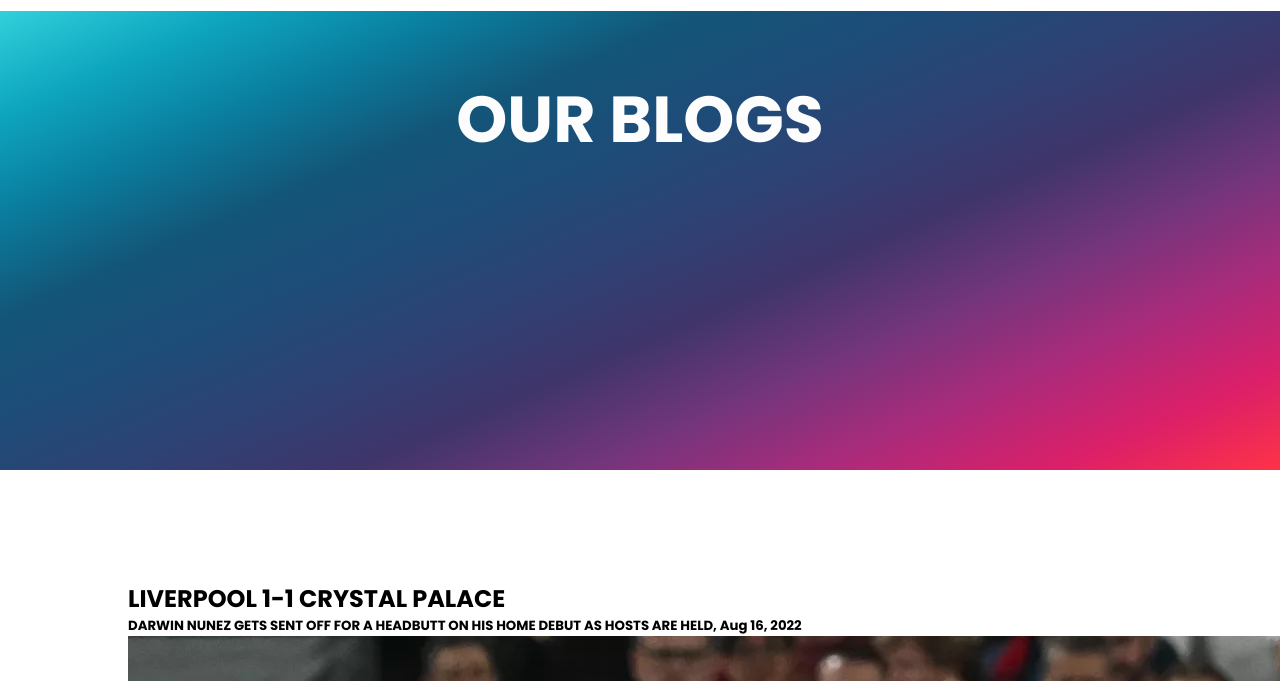
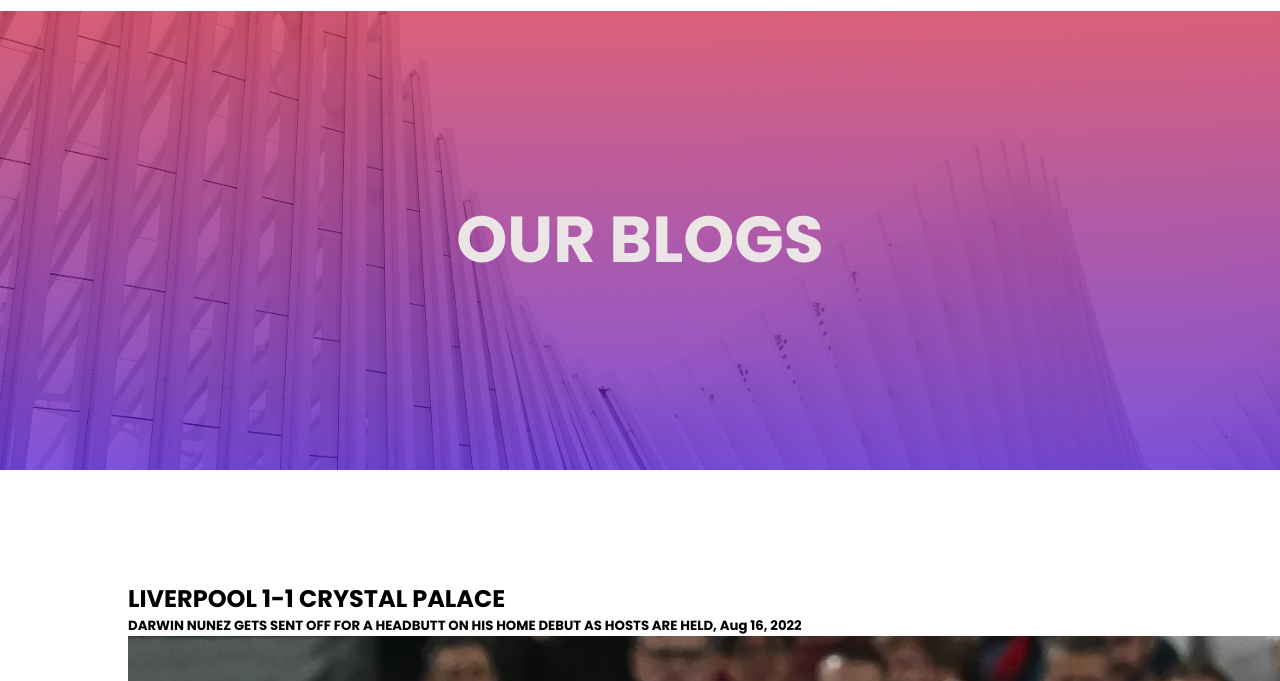
Before and after one commit to HermesDeveloper/Web-SDM, a plain HTML site: page blog.html in a window 1280 px wide. Shown: the part 90-771 px from the top of the page. Drawn offline with Linux system fonts and the light colour scheme.

Commit message:
Finish Demo DEV

```diff
--- a/style.css
+++ b/style.css
@@ -391,19 +391,20 @@ h3{
 .sub-header{
     height: 70vh;
     width: 100%;
+
+    background-image: linear-gradient(rgba(235, 35, 35, 0.7),rgba(77, 13, 204, 0.7)),url(images/background.jpg);
 /*
-    background-image: linear-gradient(rgba(255, 255, 255, 0.7),rgba(235, 229, 247, 0.7)),url(images/background.jpg);
+ background-image: linear-gradient(to left top, #fe3247, #db1f69, #aa2b7b, #73357c, #3f356b, #2e4274, #1d4c78, #135678, #0a7d9e, #0ea6bf, #31d0db, #5ffbf1);
  */
- background-image: linear-gradient(to left top, #fe3247, #db1f69, #aa2b7b, #73357c, #3f356b, #2e4274, #1d4c78, #135678, #0a7d9e, #0ea6bf, #31d0db, #5ffbf1);
  background-position: center;
     background-size: cover;
     text-align: center;
-    color: rgb(253, 253, 253);
+    color: rgb(235, 229, 229);
 
 }
 
 .sub-header h1{
-    margin-top: 60px;
+    margin-top: 180px;
     animation:  slide-up 5s;
     font-weight: bold;
     font-size: 65px;
```
